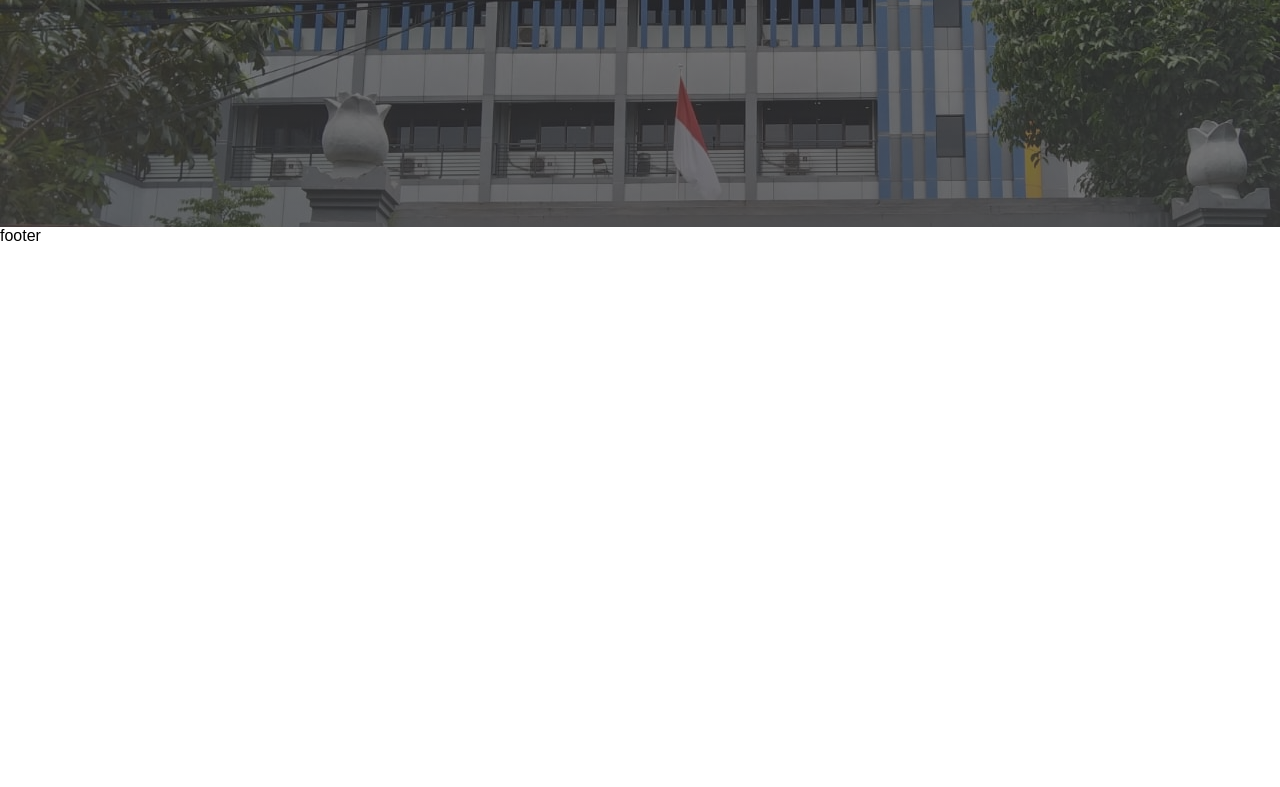
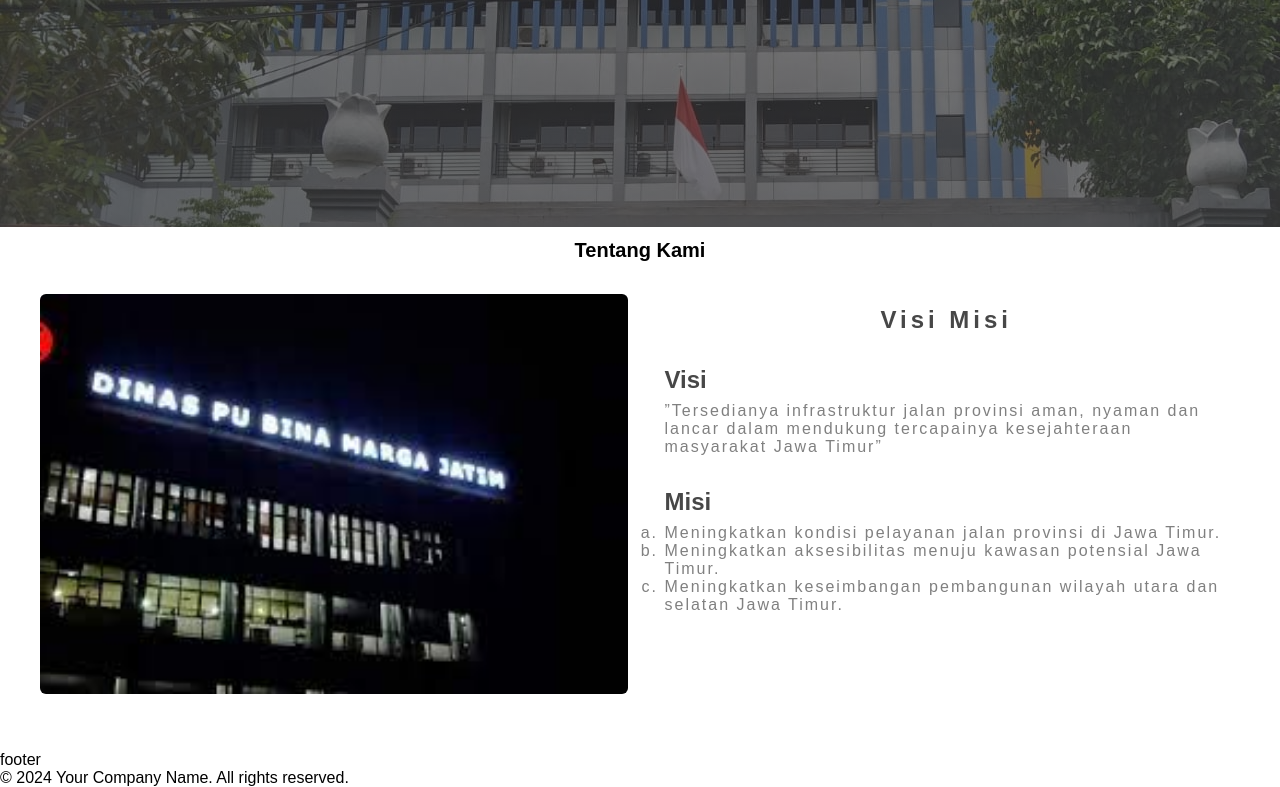
Before and after one commit to FiolaLR/binamargakp, a plain HTML site: page pages/index.html in a window 1280 px wide. Shown: the part 333-1120 px from the top of the page. Before the commit the page ends 800 px from the top, so only its background shows below. Drawn offline with Linux system fonts and the light colour scheme.

Commit message:
membuat landing page

```diff
--- a/css/index.css
+++ b/css/index.css
@@ -22,6 +22,7 @@
     max-width: 1200px;
     width: 100%;
     display:flex;
+    align-items: center;
     margin:0 auto;
     justify-content: space-between;
 }
@@ -65,3 +66,93 @@
     font-weight: bold;
     color: rgb(255, 255, 255);
 }
+
+.container-about{
+    width: 100%;
+    height: 500px;
+    padding: 12px 0;
+
+    display: flex;
+    flex-direction: column;
+    /* justify-content: space-evenly; */
+    gap: 32px;
+    align-items: center;
+}
+
+.title-about{
+    text-align: center;
+    font-size: 20px;
+    font-weight: bold;
+    color: black;
+}
+.content-about{
+    max-width: 1200px;
+    width: 100%;
+    display: flex;
+    gap: 25px;
+}
+
+.column1{
+    width:100%;
+    height: 100%;
+}
+
+.hero1{
+    width: 100%;
+    height: 100%;
+    border-radius: 6px ;
+    object-fit: cover;
+}
+
+.hero-about{
+    width: 100%;
+    height: 400px;
+    border-radius: 6px;
+}
+
+.column2{
+    width:100%;
+    height: 100%;
+}
+
+
+.visi{
+    display: flex;
+    flex-direction: column;
+
+    gap: 8px;
+}
+
+.isi-column2{
+   color: gray;
+   letter-spacing: 2px;
+}
+
+
+.isi-body{
+    padding: 12px;
+    display: flex;
+    flex-direction: column;
+    gap: 32px;
+
+}
+
+.d {
+    list-style-type: lower-alpha;
+    letter-spacing: 2px;
+    color: grey;
+  }
+
+.title-body{
+
+    font-size: 24px;
+    text-align: center;
+    font-weight: bold;
+    letter-spacing: 4px;
+    color: rgb(71, 71, 71);
+}
+.isi-visi{
+    font-size: 24px;
+    font-weight: bold;
+    color: rgb(71, 71, 71);
+}
--- /dev/null
+++ b/js/index.js
@@ -0,0 +1,7 @@
+document.getElementById('logo').addEventListener('click', redirectToHome);
+
+
+function redirectToHome() {
+    console.log('Logo clicked! Redirecting to home...');
+   window.location.href = "/pages/index.html"
+  }
--- a/pages/index.html
+++ b/pages/index.html
@@ -1,24 +1,23 @@
 <!DOCTYPE html>
 <html lang="en">
   <head>
-    <meta charset="UTF-8">
-    <meta name="viewport" content="width=device-width, initial-scale=1.0">
+    <meta charset="UTF-8" />
+    <meta name="viewport" content="width=device-width, initial-scale=1.0" />
     <title>DPU</title>
-    <link rel="stylesheet" href="../css/index.css">
+    <link rel="stylesheet" href="../css/index.css" />
   </head>
   <body>
     <div class="container">
       <div class="container-navbar">
         <div class="content-navbar">
-                <div class="logo">
-                    DPU BINAMARGA
+          <div class="logo" id="logo">
+            <img src="../assets/logoo.png" alt="" height="45px" />
           </div>
           <div class="navlink">
-                    <a href="beranda.html">Beranda</a>
+            <a href="beranda.html">beranda</a>
             <a href="visual.html">Visual</a>
-                    <a href="galeri.html">Galeri</a>
+            <a href="galeri.html">galeri</a>
           </div>
-
         </div>
       </div>
       <div class="content">
@@ -28,13 +27,57 @@
           </div>
         </div>
 
-            <div class="body">
-
+        <div class="container-about">
+          <p class="title-about">Tentang Kami</p>
+          <div class="content-about">
+            <div class="column1">
+              <div class="hero-about">
+                <img src="../assets/hero1.jpeg" alt="hero-1" class="hero1" />
+              </div>
+            </div>
+            <div class="column2">
+              <div class="isi-body">
+                <p class="title-body">Visi Misi</p>
+                <div class="visi">
+                  <p class="isi-visi">Visi</p>
+                  <p class="isi-column2">
+                    ”Tersedianya infrastruktur jalan provinsi aman, nyaman dan
+                    lancar dalam mendukung tercapainya kesejahteraan masyarakat
+                    Jawa Timur”
+                  </p>
+                </div>
+                <div class="visi">
+                  <p class="isi-visi">Misi</p>
+                  <ol class="d">
+                    <li>
+                       Meningkatkan kondisi pelayanan jalan provinsi di Jawa
+                      Timur.
+                    </li>
+                    <li>
+                       Meningkatkan aksesibilitas menuju kawasan potensial
+                      Jawa Timur.
+                    </li>
+                    <li>
+                       Meningkatkan keseimbangan pembangunan wilayah utara dan
+                      selatan Jawa Timur.
+                    </li>
+                  </ol>
+                </div>
+              </div>
+            </div>
+          </div>
         </div>
       </div>
       <div class="footer">footer</div>
     </div>
 
+    <div class="container-footer">
+        <div class="content-footer">
+            <p>&copy; 2024 Your Company Name. All rights reserved.</p>
+        </div>
 
+    </div>
+
+    <script src="../js/index.js"></script>
   </body>
 </html>
```
Also changed, not shown: assets/hero1.jpeg (added), assets/logoo.png (added). Lines whose indentation alone changed are shown as unchanged.
